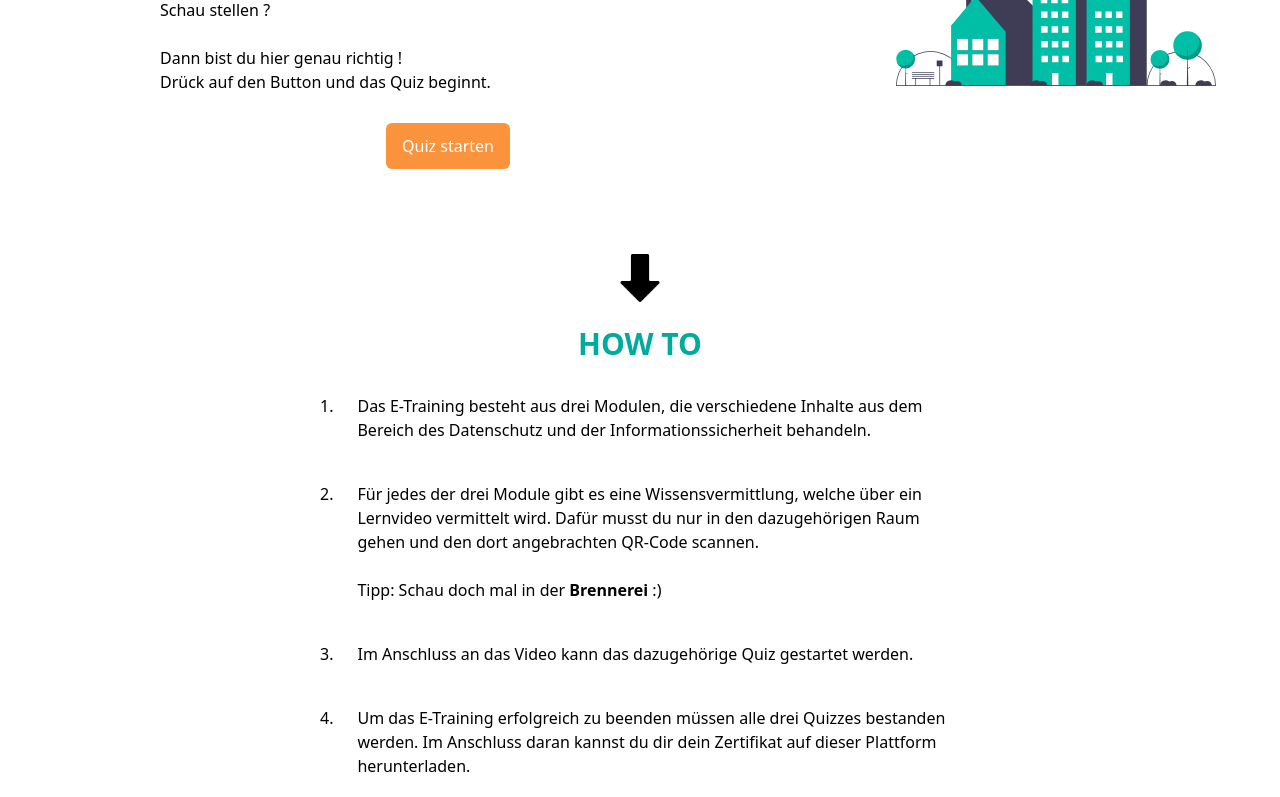
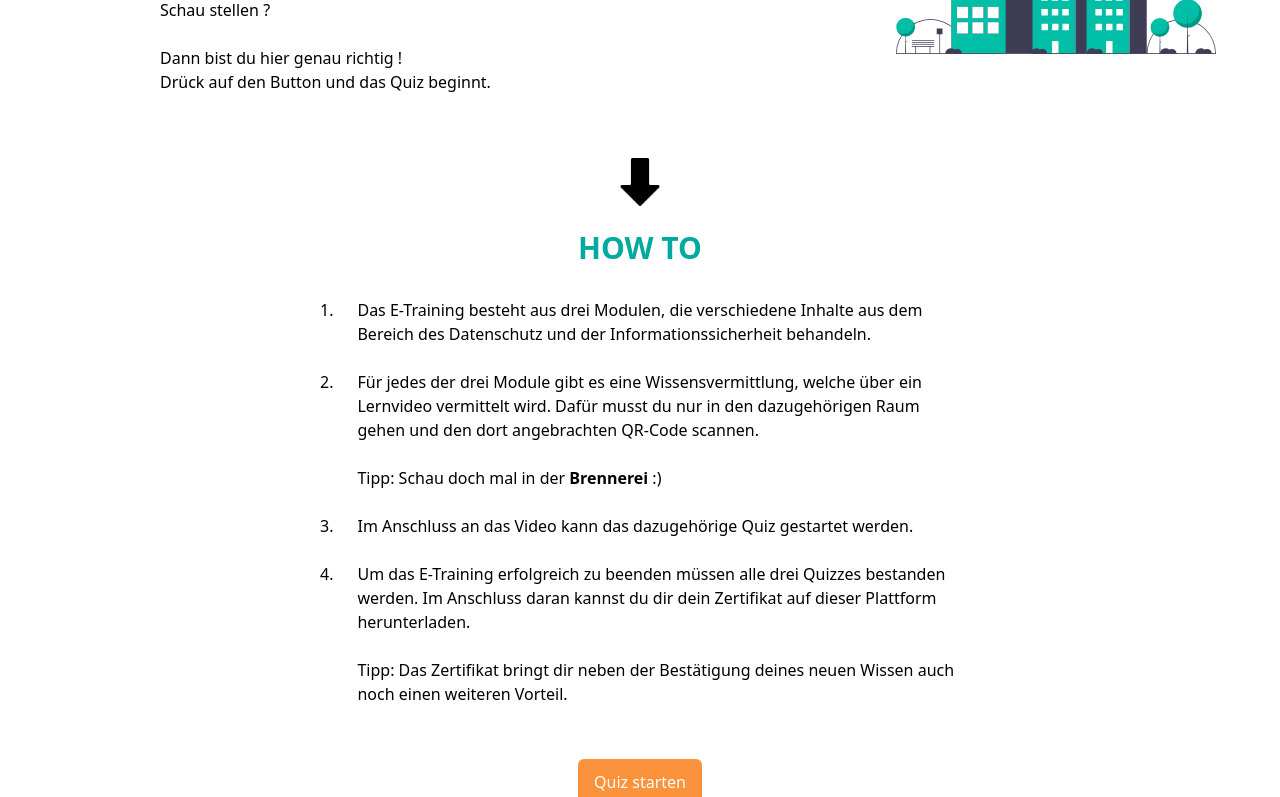
Before and after one commit to alexander-schoenmann/e-learning-quiz, an Angular app in the folder ELearningQuiz/: page /home in a window 1280 px wide. Shown: the part 360-1157 px from the top of the page. Built offline with nearby package versions, Linux system fonts and the light colour scheme.

Commit message:
User Testing Fixes

```diff
--- a/ELearningQuiz/src/app/home/home.component.html
+++ b/ELearningQuiz/src/app/home/home.component.html
@@ -1,32 +1,23 @@
 <div class="mx-40">
   <img class="w-24 mb-10 mt-3" src="./assets/images/Bild1.jpg" />
 
-  <div class="flex items-center mb-12 spacing">
+  <div class="flex items-center mb-8 spacing">
     <div class="basis-3/5">
       <h2 class="text-3xl mb-2 font-bold">Gin&Co GmbH E-Training</h2>
       <h3 class="text-2xl mb-2 text-aqua">
         Datenschutz & Informationssicherheit
       </h3>
       <p>
-        Willkommen auf der Quiz Plattform des E-Trainings über Datenschutz & Informationssicherheit.
-        Du hast erfolgreich das Lernvideo über das Thema Sicherheit im <strong>Büro</strong> angesehen ?
-        und möchtest nun dein neues Wissen zur Schau stellen ?
-        <br>
-        <br>
+        Willkommen auf der Quiz Plattform des E-Trainings über Datenschutz &
+        Informationssicherheit. Du hast erfolgreich das Lernvideo über das Thema
+        Sicherheit im <strong>Büro</strong> angesehen ? und möchtest nun dein
+        neues Wissen zur Schau stellen ?
+        <br />
+        <br />
         Dann bist du hier genau richtig !
-        <br>
+        <br />
         Drück auf den Button und das Quiz beginnt.
       </p>
-      <div class="flex mt-10">
-        <div class="m-auto">
-          <a
-            routerLink="{{ quizLink }}"
-            class="hovering bg-orange-400 text-white px-4 py-3 rounded-md hover:bg-orange-500"
-          >
-            Quiz starten
-          </a>
-        </div>
-      </div>
     </div>
     <div class="w-80">
       <img class="inline ml-40" src="./assets/images/Bild2.svg" />
@@ -54,7 +45,7 @@
       </div>
     </div>
 
-    <div class="flex mt-12">
+    <div class="flex mt-8">
       <div class="m-auto">
         <img class="w-12" src="./assets/images/down-arrow.png" />
       </div>
@@ -65,38 +56,41 @@
       <div class="flex mt-6">
         <div class="flex-none mr-6">1.</div>
         <div>
-          Das E-Training besteht aus drei Modulen, die verschiedene Inhalte aus dem Bereich des
-          Datenschutz und der Informationssicherheit behandeln.
+          Das E-Training besteht aus drei Modulen, die verschiedene Inhalte aus
+          dem Bereich des Datenschutz und der Informationssicherheit behandeln.
         </div>
       </div>
-      <div class="flex mt-10">
+      <div class="flex mt-6">
         <div class="flex-none mr-6">2.</div>
         <div class="flex-auto">
-          Für jedes der drei Module gibt es eine Wissensvermittlung, welche über ein Lernvideo vermittelt wird.
-          Dafür musst du nur in den dazugehörigen Raum gehen und den dort angebrachten QR-Code scannen.
-          <br/>
-          <br/>
+          Für jedes der drei Module gibt es eine Wissensvermittlung, welche über
+          ein Lernvideo vermittelt wird. Dafür musst du nur in den dazugehörigen
+          Raum gehen und den dort angebrachten QR-Code scannen.
+          <br />
+          <br />
           Tipp: Schau doch mal in der <strong>Brennerei</strong> :)
         </div>
       </div>
-      <div class="flex mt-10">
+      <div class="flex mt-6">
         <div class="flex-none mr-6">3.</div>
         <div class="flex-auto">
           Im Anschluss an das Video kann das dazugehörige Quiz gestartet werden.
         </div>
       </div>
-      <div class="flex mt-10">
+      <div class="flex mt-6">
         <div class="flex-none mr-6">4.</div>
         <div class="flex-auto">
-          Um das E-Training erfolgreich zu beenden müssen alle drei Quizzes bestanden werden.
-          Im Anschluss daran kannst du dir dein Zertifikat auf dieser Plattform herunterladen.
-          <br/>
-          <br/>
-          Tipp: Das Zertifikat bringt dir neben der Bestätigung deines neuen Wissen auch noch einen weiteren Vorteil.
+          Um das E-Training erfolgreich zu beenden müssen alle drei Quizzes
+          bestanden werden. Im Anschluss daran kannst du dir dein Zertifikat auf
+          dieser Plattform herunterladen.
+          <br />
+          <br />
+          Tipp: Das Zertifikat bringt dir neben der Bestätigung deines neuen
+          Wissen auch noch einen weiteren Vorteil.
         </div>
       </div>
     </div>
-    <div class="flex mt-8 mb-14">
+    <div class="flex mt-16 mb-16">
       <div class="m-auto">
         <a
           routerLink="{{ quizLink }}"
--- a/ELearningQuiz/src/app/question-button/question-button.component.html
+++ b/ELearningQuiz/src/app/question-button/question-button.component.html
@@ -75,7 +75,7 @@
 
     <!-- Falsch -->
     <div
-      class="m-auto w-96 bg-red-500 rounded-2xl p-8 text-white mt-12 relative"
+      class="m-auto w-1/2 bg-red-500 rounded-2xl p-8 text-white mt-12 relative"
       [ngClass]="showFalseAnswerField == true ? '' : 'hide'"
     >
       <svg
@@ -100,7 +100,7 @@
 
     <!-- No Answer -->
     <div
-      class="m-auto w-96 bg-red-500 rounded-2xl p-8 text-white mt-12 relative"
+      class="m-auto w-1/2 bg-red-500 rounded-2xl p-8 text-white mt-12 relative"
       [ngClass]="showHintToAnswerQuestion == true ? '' : 'hide'"
     >
       <p class="pl-6">Bitte wähle eine Antwort aus.</p>
--- a/ELearningQuiz/src/app/question-checkbox/question-checkbox.component.html
+++ b/ELearningQuiz/src/app/question-checkbox/question-checkbox.component.html
@@ -42,7 +42,7 @@
     <!-- Richtig -->
 
     <div
-      class="m-auto w-96 bg-teal-500 rounded-2xl p-8 text-white mt-12 relative"
+      class="m-auto w-1/2 bg-teal-500 rounded-2xl p-8 text-white mt-12 relative"
       [ngClass]="showCorrectAnswerField === true ? 'show' : 'hide'"
     >
       <svg
@@ -82,7 +82,7 @@
       </p>
     </div>
     <div
-      class="m-auto w-96 bg-red-500 rounded-2xl p-8 text-white mt-12 relative"
+      class="m-auto w-1/2 bg-red-500 rounded-2xl p-8 text-white mt-12 relative"
       [ngClass]="showFalseAnswerField == true ? '' : 'hide'"
     >
       <svg
@@ -138,7 +138,7 @@
     </div>
 
     <div
-      class="m-auto w-96 bg-red-500 rounded-2xl p-8 text-white mt-12 relative"
+      class="m-auto w-1/2 bg-red-500 rounded-2xl p-8 text-white mt-12 relative"
       [ngClass]="showPartiallyRightAnswerField == true ? '' : 'hide'"
     >
       <svg
@@ -180,7 +180,7 @@
 
     <!-- No Answer -->
     <div
-      class="m-auto w-96 bg-red-500 rounded-2xl p-8 text-white mt-12 relative"
+      class="m-auto w-1/2 bg-red-500 rounded-2xl p-8 text-white mt-12 relative"
       [ngClass]="showHintToAnswerQuestion == true ? '' : 'hide'"
     >
       <p class="pl-6">Bitte wähle mindestens eine Antwort aus.</p>
--- a/ELearningQuiz/src/app/question-radio/question-radio.component.html
+++ b/ELearningQuiz/src/app/question-radio/question-radio.component.html
@@ -40,7 +40,7 @@
 
     <!-- Richtig -->
     <div
-      class="m-auto w-96 bg-teal-500 rounded-2xl p-8 text-white mt-12 relative"
+      class="m-auto w-1/2 bg-teal-500 rounded-2xl p-8 text-white mt-12 relative"
       [ngClass]="showCorrectAnswerField === true ? 'show' : 'hide'"
     >
       <svg
@@ -65,7 +65,7 @@
 
     <!-- Falsch -->
     <div
-      class="m-auto w-96 bg-red-500 rounded-2xl p-8 text-white mt-12 relative"
+      class="m-auto w-1/2 bg-red-500 rounded-2xl p-8 text-white mt-12 relative"
       [ngClass]="showFalseAnswerField == true ? '' : 'hide'"
     >
       <svg
```
